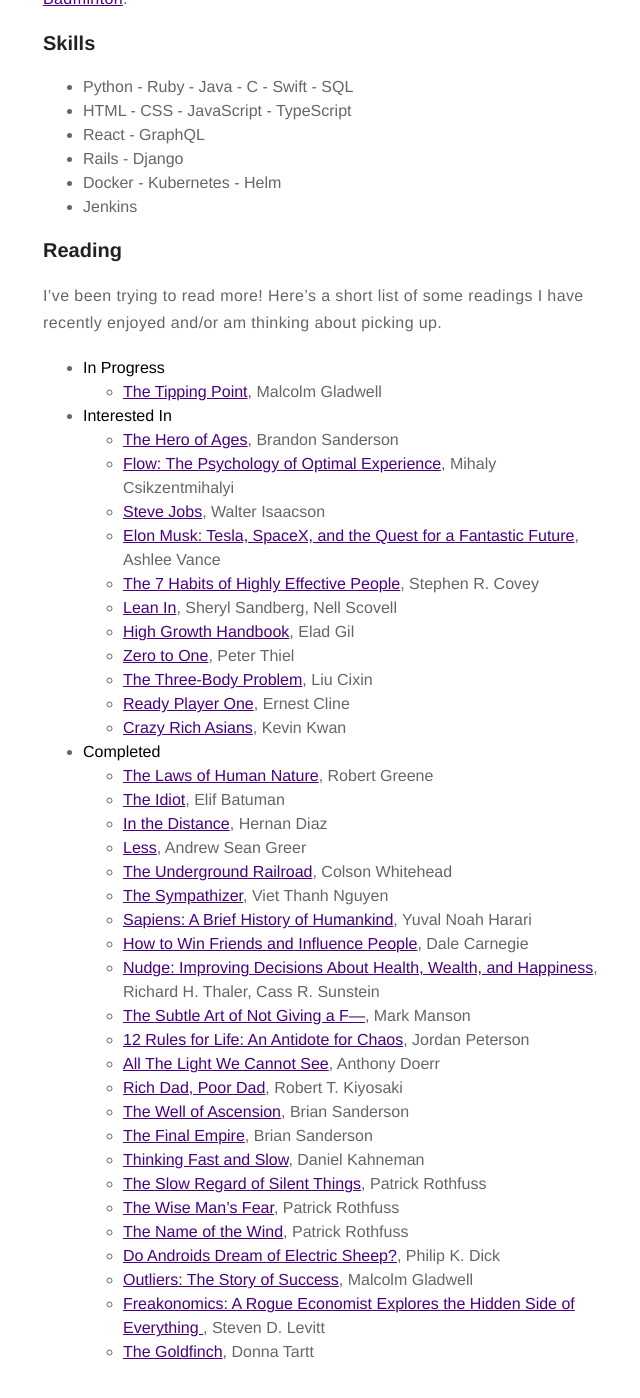
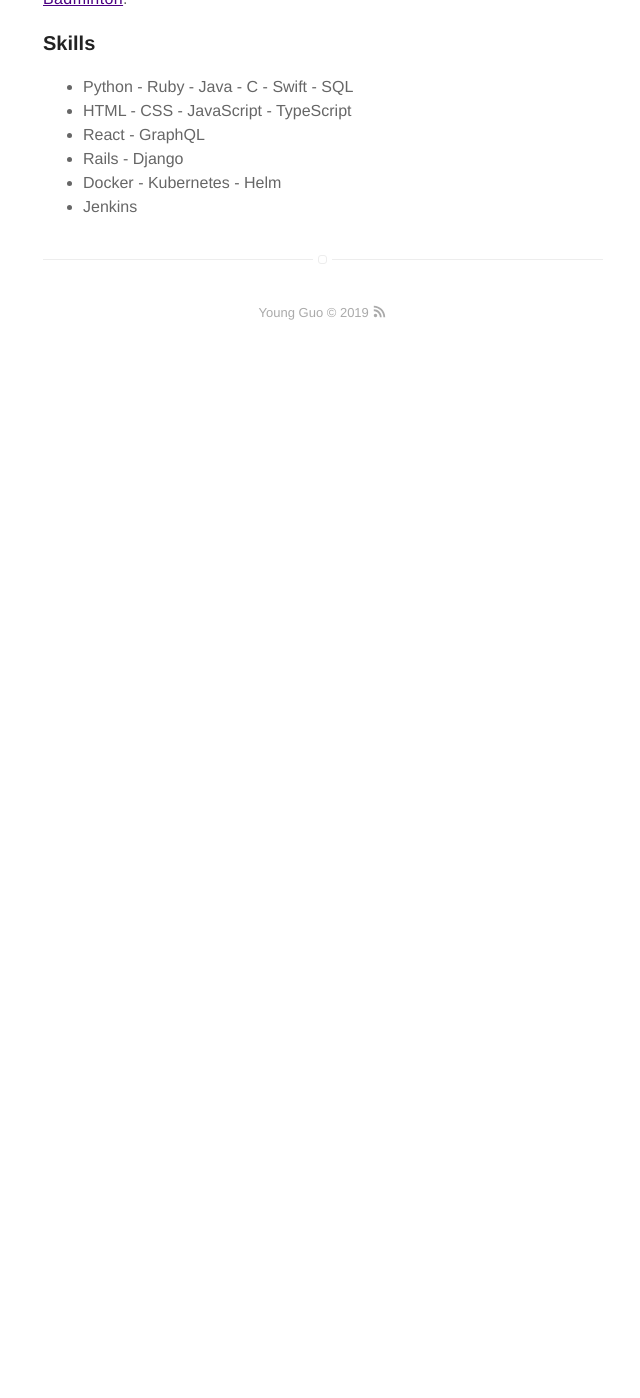
Before and after one commit to OldGuo/oldguo.github.io, a Jekyll site: the page built from about.md, in a window 1280 px wide and 1400 px high, scrolled down 585 px. Shown: the whole window, without its empty margins (317-957 px from the left). Built offline with Jekyll 4.4.1, drawn with Linux system fonts in a browser that asks for light colours; after the commit the page ends 945 px from its top, so only the background shows below that.

Commit message:
Remove reading

```diff
--- a/about.md
+++ b/about.md
@@ -16,44 +16,3 @@
 - Rails - Django
 - Docker - Kubernetes - Helm
 - Jenkins
-
-### Reading
-I've been trying to read more! Here's a short list of some readings I have recently enjoyed and/or am thinking about picking up.
-- **In Progress**
-  - [The Tipping Point](https://www.goodreads.com/book/show/2612.The_Tipping_Point), Malcolm Gladwell
-- **Interested In**
-  - [The Hero of Ages](https://www.goodreads.com/book/show/2767793-the-hero-of-ages), Brandon Sanderson
-  - [Flow: The Psychology of Optimal Experience](https://www.goodreads.com/book/show/66354.Flow), Mihaly Csikzentmihalyi
-  - [Steve Jobs](https://www.goodreads.com/book/show/11084145-steve-jobs), Walter Isaacson
-  - [Elon Musk: Tesla, SpaceX, and the Quest for a Fantastic Future](https://www.goodreads.com/book/show/25541028-elon-musk), Ashlee Vance
-  - [The 7 Habits of Highly Effective People](https://www.goodreads.com/book/show/36072.The_7_Habits_of_Highly_Effective_People), Stephen R. Covey
-  - [Lean In](https://www.goodreads.com/book/show/16071764-lean-in), Sheryl Sandberg, Nell Scovell
-  - [High Growth Handbook](https://www.goodreads.com/book/show/40536148-high-growth-handbook), Elad Gil
-  - [Zero to One](https://www.goodreads.com/book/show/18050143-zero-to-one), Peter Thiel
-  - [The Three-Body Problem](https://www.goodreads.com/book/show/20518872-the-three-body-problem), Liu Cixin
-  - [Ready Player One](https://www.goodreads.com/book/show/9969571-ready-player-one), Ernest Cline
-  - [Crazy Rich Asians](https://www.goodreads.com/book/show/16085481-crazy-rich-asians), Kevin Kwan
-- **Completed**
-  - [The Laws of Human Nature](https://www.goodreads.com/book/show/39330937-the-laws-of-human-nature), Robert Greene
-  - [The Idiot](https://www.goodreads.com/book/show/30962053-the-idiot), Elif Batuman
-  - [In the Distance](https://www.goodreads.com/book/show/34381330-in-the-distance), Hernan Diaz
-  - [Less](https://www.goodreads.com/book/show/39927096-less), Andrew Sean Greer
-  - [The Underground Railroad](https://www.goodreads.com/book/show/30555488-the-underground-railroad), Colson Whitehead
-  - [The Sympathizer](https://www.goodreads.com/book/show/23168277-the-sympathizer), Viet Thanh Nguyen
-  - [Sapiens: A Brief History of Humankind](https://www.goodreads.com/book/show/23692271-sapiens), Yuval Noah Harari
-  - [How to Win Friends and Influence People](https://www.goodreads.com/book/show/4865.How_to_Win_Friends_and_Influence_People), Dale Carnegie
-  - [Nudge: Improving Decisions About Health, Wealth, and Happiness](https://www.goodreads.com/book/show/3450744-nudge), Richard H. Thaler,  Cass R. Sunstein
-  - [The Subtle Art of Not Giving a F---](https://www.goodreads.com/book/show/28257707-the-subtle-art-of-not-giving-a-f-ck), Mark Manson
-  - [12 Rules for Life: An Antidote for Chaos](https://www.goodreads.com/book/show/30257963-12-rules-for-life), Jordan Peterson
-  - [All The Light We Cannot See](https://www.goodreads.com/book/show/18143977-all-the-light-we-cannot-see), Anthony Doerr
-  - [Rich Dad, Poor Dad](https://www.goodreads.com/book/show/69571.Rich_Dad_Poor_Dad), Robert T. Kiyosaki
-  - [The Well of Ascension](https://www.goodreads.com/book/show/68429.The_Well_of_Ascension), Brian Sanderson
-  - [The Final Empire](https://www.goodreads.com/book/show/68428.The_Final_Empire), Brian Sanderson
-  - [Thinking Fast and Slow](https://www.goodreads.com/book/show/11468377-thinking-fast-and-slow), Daniel Kahneman
-  - [The Slow Regard of Silent Things](https://www.goodreads.com/book/show/21535271-the-slow-regard-of-silent-things), Patrick Rothfuss
-  - [The Wise Man's Fear](https://www.goodreads.com/book/show/1215032.The_Wise_Man_s_Fear), Patrick Rothfuss
-  - [The Name of the Wind](https://www.goodreads.com/book/show/186074.The_Name_of_the_Wind), Patrick Rothfuss
-  - [Do Androids Dream of Electric Sheep?](https://www.goodreads.com/book/show/7082.Do_Androids_Dream_of_Electric_Sheep_), Philip K. Dick
-  - [Outliers: The Story of Success](https://www.goodreads.com/book/show/3228917-outliers), Malcolm Gladwell
-  - [Freakonomics: A Rogue Economist Explores the Hidden Side of Everything ](https://www.goodreads.com/book/show/1202.Freakonomics), Steven D. Levitt
-  - [The Goldfinch](https://www.goodreads.com/book/show/17333223-the-goldfinch), Donna Tartt
```
